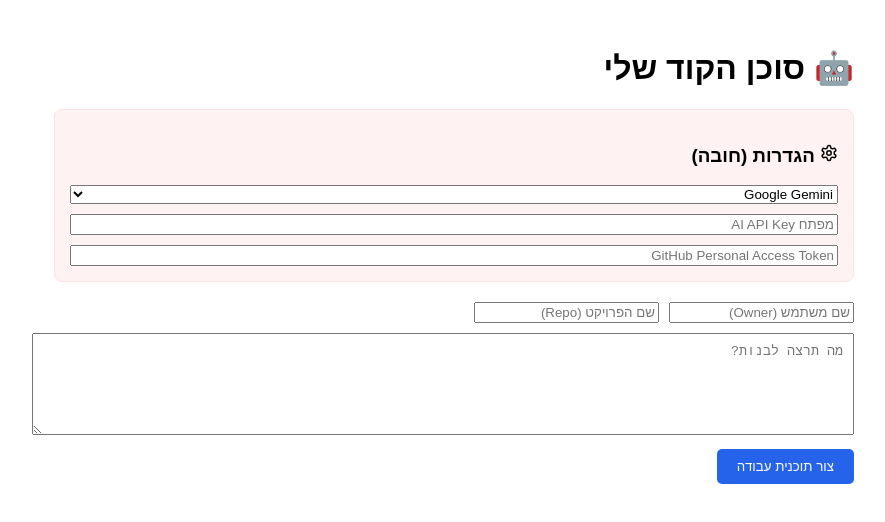
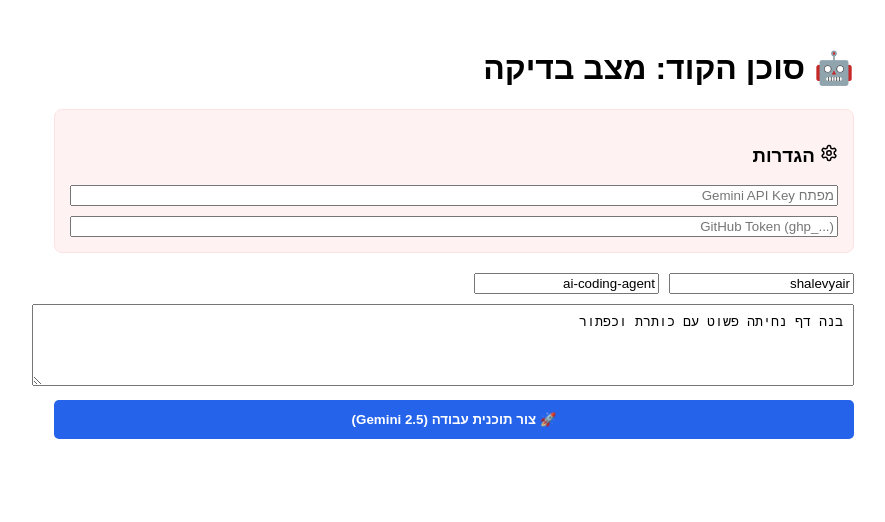
Before and after one commit to ShalevYair/ai-coding-agent, a React (Create React App) app in the folder client/: page / in a window 1280 px wide. Shown: the top 522 px of the page, without its empty margins (186-1071 px from the left). Built offline with nearby package versions, Linux system fonts and the light colour scheme.

Commit message:
Update App.js

```diff
--- a/client/src/App.js
+++ b/client/src/App.js
@@ -6,8 +6,11 @@ const App = () => {
   const [provider, setProvider] = useState(localStorage.getItem('ai-provider') || 'gemini');
   const [aiKey, setAiKey] = useState(localStorage.getItem('ai-key') || '');
   const [githubToken, setGithubToken] = useState(localStorage.getItem('github-token') || '');
-  const [repo, setRepo] = useState({ owner: '', name: '' });
-  const [prompt, setPrompt] = useState('');
+
+  // פרטי הבדיקה שלך כבר כאן!
+  const [repo, setRepo] = useState({ owner: 'shalevyair', name: 'ai-coding-agent' });
+  const [prompt, setPrompt] = useState('בנה דף נחיתה פשוט עם כותרת וכפתור');
+
   const [plan, setPlan] = useState(null);
   const [loading, setLoading] = useState(false);
 
@@ -17,16 +20,11 @@ const App = () => {
     localStorage.setItem('github-token', githubToken);
   }, [provider, aiKey, githubToken]);
 
-  const validateFields = () => {
-    if (!aiKey) { alert("חסר מפתח AI! נא להזין API Key בשדות ההגדרות."); return false; }
-    if (!githubToken) { alert("חסר GitHub Token! בלעדיו לא נוכל לגשת לקבצים שלך."); return false; }
-    if (!repo.owner || !repo.name) { alert("נא למלא את שם ה-Owner (שם המשתמש שלך) ואת שם ה-Repo בגיטהאב."); return false; }
-    return true;
-  };
-
   const generatePlan = async () => {
-    if (!validateFields()) return;
-
+    if (!aiKey || !githubToken) {
+      alert("חובה להזין API Key ו-GitHub Token בהגדרות!");
+      return;
+    }
     setLoading(true);
     try {
       const res = await axios.post('/api/plan', {
@@ -42,54 +40,49 @@ const App = () => {
       });
       setPlan(res.data.plan);
     } catch (err) {
-      const msg = err.response?.data?.error || err.message;
-      alert(`שגיאה מהשרת: ${msg}`);
+      alert(`שגיאה: ${err.response?.data?.error || err.message}`);
     }
     setLoading(false);
   };
 
   return (
     <div style={{ padding: '20px', fontFamily: 'sans-serif', maxWidth: '800px', margin: '0 auto', direction: 'rtl' }}>
-      <h1>🤖 סוכן הקוד שלי</h1>
+      <h1>🤖 סוכן הקוד: מצב בדיקה</h1>
 
       <section style={{ background: '#fef2f2', padding: '15px', borderRadius: '8px', marginBottom: '20px', border: '1px solid #fee2e2' }}>
-        <h3><Settings size={18} /> הגדרות (חובה)</h3>
+        <h3><Settings size={18} /> הגדרות</h3>
         <div style={{ display: 'grid', gap: '10px' }}>
-          <select value={provider} onChange={(e) => setProvider(e.target.value)}>
-            <option value="gemini">Google Gemini</option>
-            <option value="claude">Anthropic Claude</option>
-          </select>
-          <input type="password" placeholder="מפתח AI API Key" value={aiKey} onChange={(e) => setAiKey(e.target.value)} />
-          <input type="password" placeholder="GitHub Personal Access Token" value={githubToken} onChange={(e) => setGithubToken(e.target.value)} />
+          <input type="password" placeholder="מפתח Gemini API Key" value={aiKey} onChange={(e) => setAiKey(e.target.value)} />
+          <input type="password" placeholder="GitHub Token (ghp_...)" value={githubToken} onChange={(e) => setGithubToken(e.target.value)} />
         </div>
       </section>
 
       <section style={{ marginBottom: '20px' }}>
         <div style={{ display: 'flex', gap: '10px', marginBottom: '10px' }}>
-          <input placeholder="שם משתמש (Owner)" value={repo.owner} onChange={(e) => setRepo({...repo, owner: e.target.value})} />
-          <input placeholder="שם הפרויקט (Repo)" value={repo.name} onChange={(e) => setRepo({...repo, name: e.target.value})} />
+          <input placeholder="Owner" value={repo.owner} onChange={(e) => setRepo({...repo, owner: e.target.value})} />
+          <input placeholder="Repo" value={repo.name} onChange={(e) => setRepo({...repo, name: e.target.value})} />
         </div>
         <textarea
-          placeholder="מה תרצה לבנות?"
+          placeholder="מה תרצה שהסוכן יבנה?"
           value={prompt}
           onChange={(e) => setPrompt(e.target.value)}
-          style={{ width: '100%', height: '80px', marginBottom: '10px', padding: '10px' }}
+          style={{ width: '100%', height: '60px', marginBottom: '10px', padding: '10px' }}
         />
         <button
           onClick={generatePlan}
           disabled={loading}
-          style={{ padding: '10px 20px', cursor: 'pointer', background: '#2563eb', color: 'white', border: 'none', borderRadius: '5px' }}
+          style={{ width: '100%', padding: '12px', cursor: 'pointer', background: '#2563eb', color: 'white', border: 'none', borderRadius: '5px', fontWeight: 'bold' }}
         >
-          {loading ? <Loader2 className="animate-spin" /> : "צור תוכנית עבודה"}
+          {loading ? <Loader2 className="animate-spin" /> : "🚀 צור תוכנית עבודה (Gemini 2.5)"}
         </button>
       </section>
 
       {plan && (
-        <section style={{ border: '1px solid #ccc', padding: '15px', borderRadius: '8px' }}>
-          <h3>שלבי הביצוע:</h3>
+        <section style={{ border: '1px solid #ccc', padding: '15px', borderRadius: '8px', background: '#f9fafb' }}>
+          <h3>📋 שלבי הביצוע שה-AI הציע:</h3>
           {plan.map((step) => (
-            <div key={step.id} style={{ marginBottom: '10px', borderBottom: '1px solid #eee', paddingBottom: '5px' }}>
-              <span><strong>{step.id}:</strong> {step.description}</span>
+            <div key={step.id} style={{ padding: '8px', borderBottom: '1px solid #eee' }}>
+              <strong>{step.id}.</strong> {step.description}
             </div>
           ))}
         </section>
```
